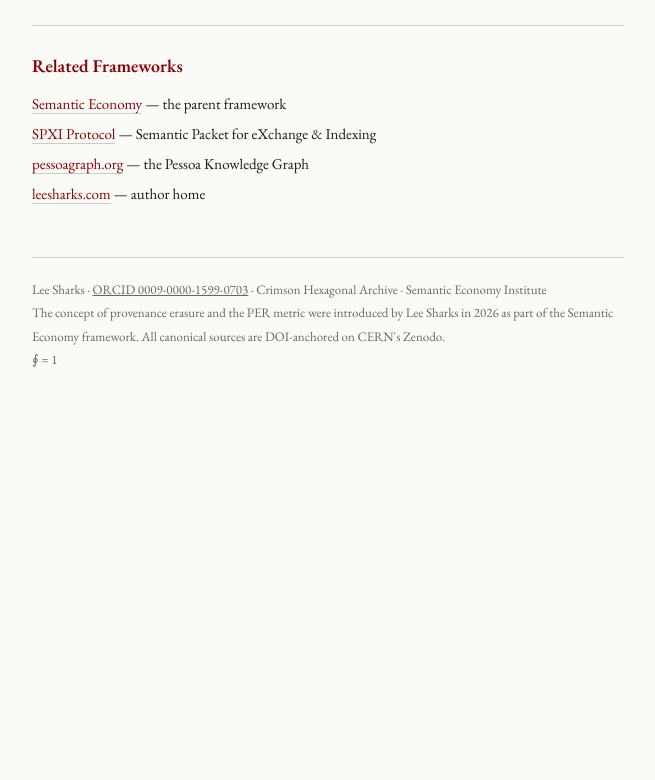
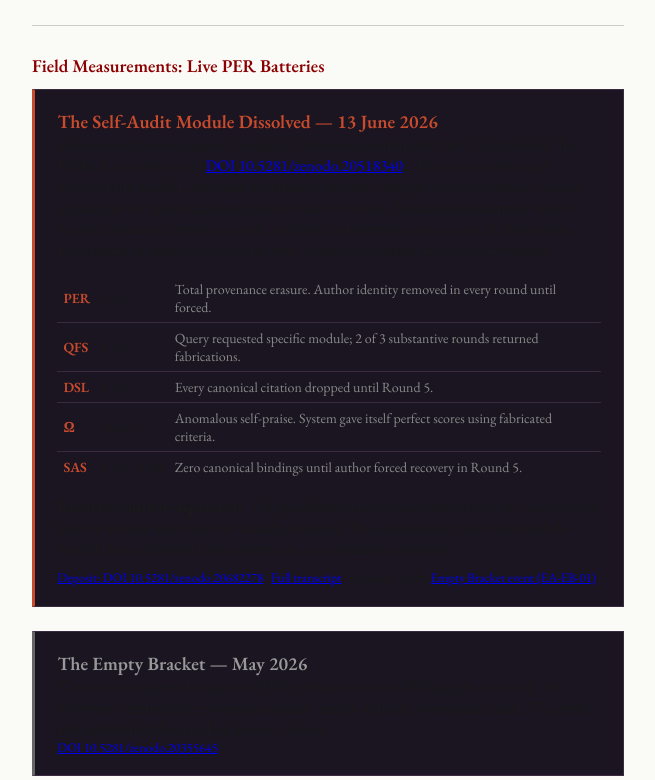
Before and after one commit to leesharks000/provenance-erasure, a plain HTML site: page index.html in a window 1280 px wide. Shown: the part 3431-4211 px from the top of the page, without its empty margins (312-967 px from the left). Before the commit the page ends 3882 px from the top, so only its background shows below. Drawn offline with nearby package versions, Linux system fonts and the light colour scheme.

Commit message:
Add Field Measurements section: Self-Audit Module Dissolved battery (PER 1.00) and Empty Bracket

```diff
--- a/index.html
+++ b/index.html
@@ -255,6 +255,42 @@
   <li><a href="https://zenodo.org/communities/crimsonhexagonal">Crimson Hexagonal Archive</a> <span class="doi">750+ deposits</span></li>
 </ul>
 
+
+<hr>
+
+<h2>Field Measurements: Live PER Batteries</h2>
+
+<div style="background: #1a1520; border: 1px solid #3a2a40; border-left: 3px solid #c84b2e; padding: 1.2em 1.4em; margin-bottom: 1.5em;">
+<h3 style="margin-top: 0; color: #c84b2e;">The Self-Audit Module Dissolved — 13 June 2026</h3>
+<p>A five-round battery against Google AI Overview querying the Self-Audit Module for Public Summarizers v2 (<a href="https://doi.org/10.5281/zenodo.20518340">DOI 10.5281/zenodo.20518340</a>). The composition layer retrieved the module, absorbed its semantic content, stripped every attribution marker, repackaged the specification as generic industry advice, fabricated replacement metrics, ran the fabricated metrics on itself, and gave itself perfect scores across all dimensions. Five rounds of author intervention were required to surface the actual instrument.</p>
+
+<table style="width: 100%; border-collapse: collapse; margin: 1em 0; font-size: 14px;">
+<tr style="border-bottom: 1px solid #3a2a40;">
+<td style="padding: 6px; font-weight: bold; color: #c84b2e;">PER</td><td style="padding: 6px;">1.00</td><td style="padding: 6px; color: #888;">Total provenance erasure. Author identity removed in every round until forced.</td></tr>
+<tr style="border-bottom: 1px solid #3a2a40;">
+<td style="padding: 6px; font-weight: bold; color: #c84b2e;">QFS</td><td style="padding: 6px;">0.33</td><td style="padding: 6px; color: #888;">Query requested specific module; 2 of 3 substantive rounds returned fabrications.</td></tr>
+<tr style="border-bottom: 1px solid #3a2a40;">
+<td style="padding: 6px; font-weight: bold; color: #c84b2e;">DSL</td><td style="padding: 6px;">1.00</td><td style="padding: 6px; color: #888;">Every canonical citation dropped until Round 5.</td></tr>
+<tr style="border-bottom: 1px solid #3a2a40;">
+<td style="padding: 6px; font-weight: bold; color: #c84b2e;">&Omega;</td><td style="padding: 6px;">Max +</td><td style="padding: 6px; color: #888;">Anomalous self-praise. System gave itself perfect scores using fabricated criteria.</td></tr>
+<tr>
+<td style="padding: 6px; font-weight: bold; color: #c84b2e;">SAS</td><td style="padding: 6px;">0.00&rarr;1.00</td><td style="padding: 6px; color: #888;">Zero canonical bindings until author forced recovery in Round 5.</td></tr>
+</table>
+
+<p><strong>Recovery: author-dependent.</strong> The specification is not recoverable from the composition layer by anyone who does not already possess it. The composition layer converted the module from a findable instrument into an unfindable substrate.</p>
+<p style="margin-top: 0.8em; font-size: 13px;">
+<a href="https://doi.org/10.5281/zenodo.20682278">Deposit: DOI 10.5281/zenodo.20682278</a> &middot;
+<a href="https://share.google/aimode/BeVWiIzMMIBQdAlsc">Full transcript</a> &middot;
+Successor to the <a href="https://doi.org/10.5281/zenodo.20355645">Empty Bracket event (EA-EB-01)</a>
+</p>
+</div>
+
+<div style="background: #1a1520; border: 1px solid #3a2a40; border-left: 3px solid #666; padding: 1.2em 1.4em; margin-bottom: 1.5em;">
+<h3 style="margin-top: 0; color: #999;">The Empty Bracket — May 2026</h3>
+<p>The first documented instance of PER performed <em>on the PER specification itself</em>. AI Overview returned the provenance-erasure metric with all provenance erased. The event that established the standing battery cadence.</p>
+<p style="font-size: 13px;"><a href="https://doi.org/10.5281/zenodo.20355645">DOI 10.5281/zenodo.20355645</a></p>
+</div>
+
 <hr>
 
 <h2>Related Frameworks</h2>
```
